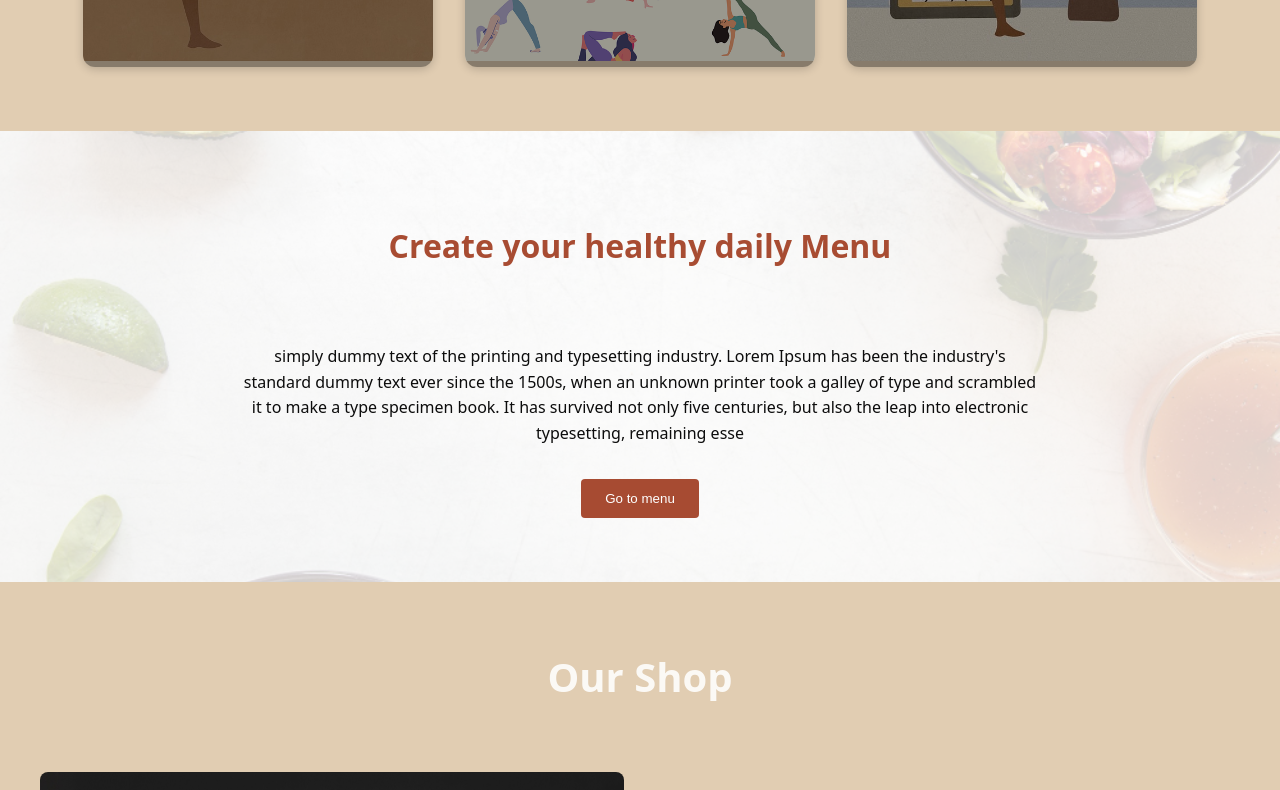
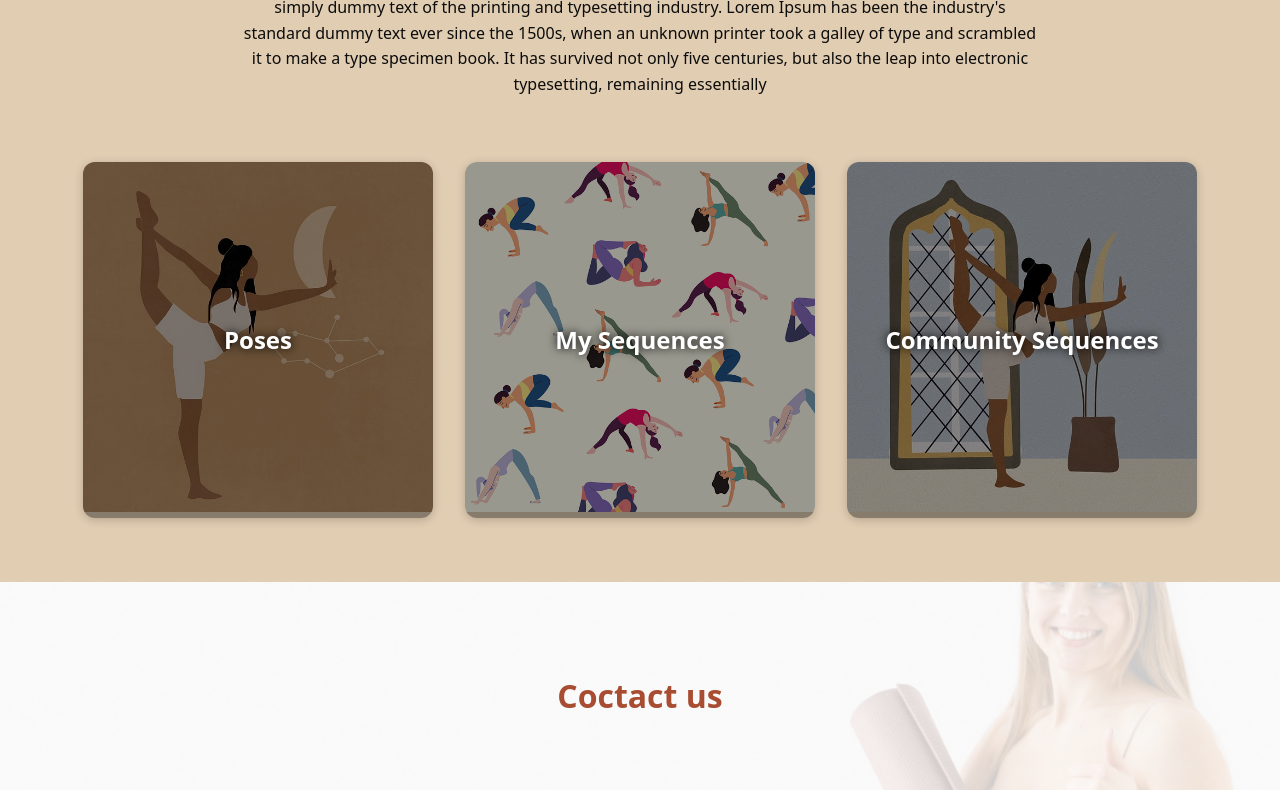
Before and after one commit to IsabelTizon/inner-flow, a React (Vite) app: page / in a window 1280 px wide. Shown: the part 2100-2890 px from the top of the page. Built offline with nearby package versions, Linux system fonts and the light colour scheme.

Commit message:
Comment out Shop component in Home page
The Shop component import and usage have been commented out in Home.jsx. This temporarily removes the Shop section from the Home page, possibly for maintenance or redesign.

```diff
--- a/src/pages/Home/Home.jsx
+++ b/src/pages/Home/Home.jsx
@@ -2,7 +2,7 @@ import Hero from "./components/Hero/Hero";
 import About from "./components/About/About";
 import Yoga from "./components/Yoga/Yoga";
 import Menu from "./components/Menu/Menu";
-import Shop from "./components/Shop/Shop";
+// import Shop from "./components/Shop/Shop";
 import Contact from "./components/Contact/Contact";
 
 export default function Home() {
@@ -10,9 +10,9 @@ export default function Home() {
 		<>
 			<Hero />
 			<About />
+			<Menu />
 			<Yoga />
-			<Menu />
-			<Shop />
+			{/* <Shop /> */}
 			<Contact />
 		</>
 	);
```
